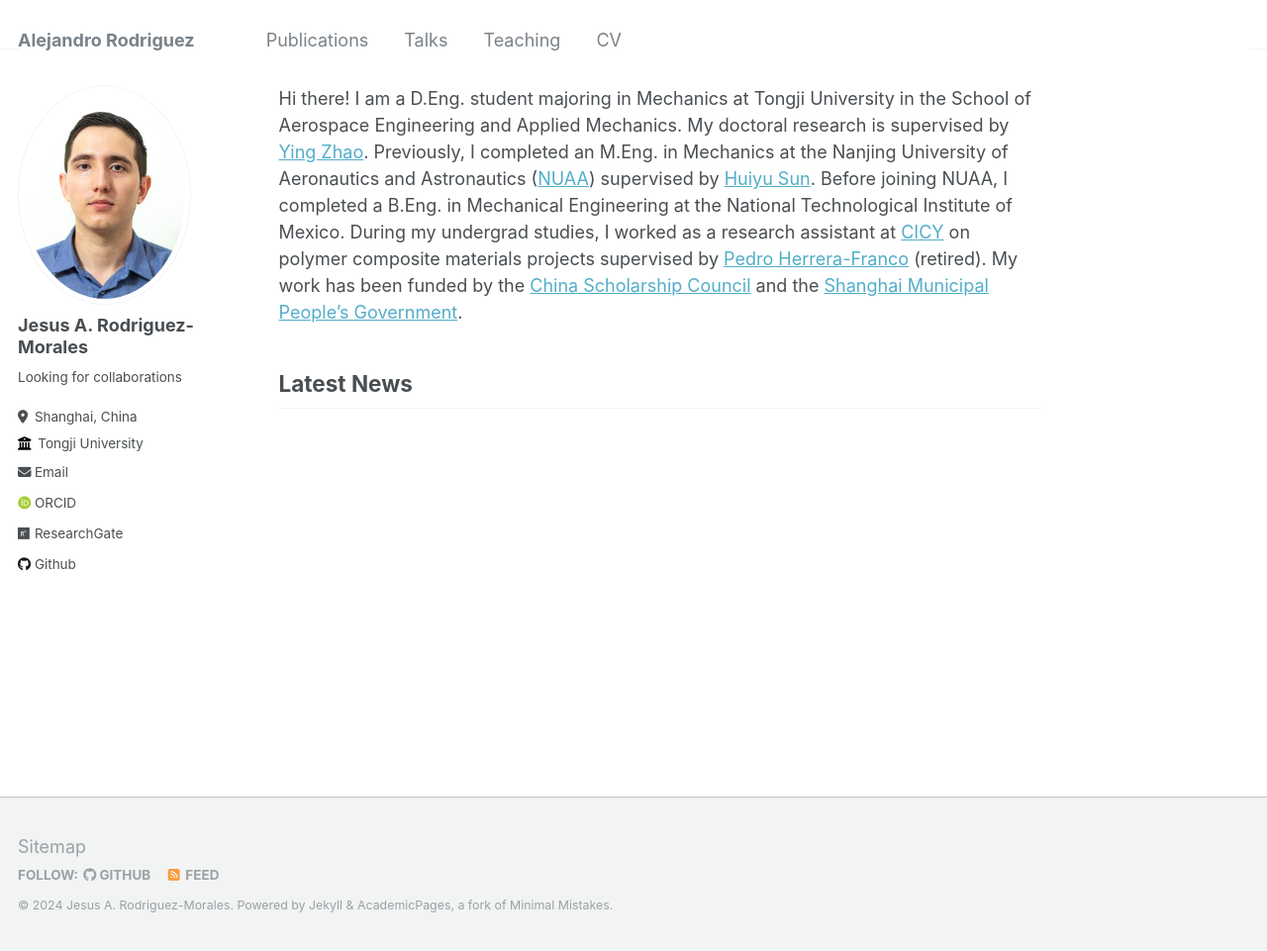
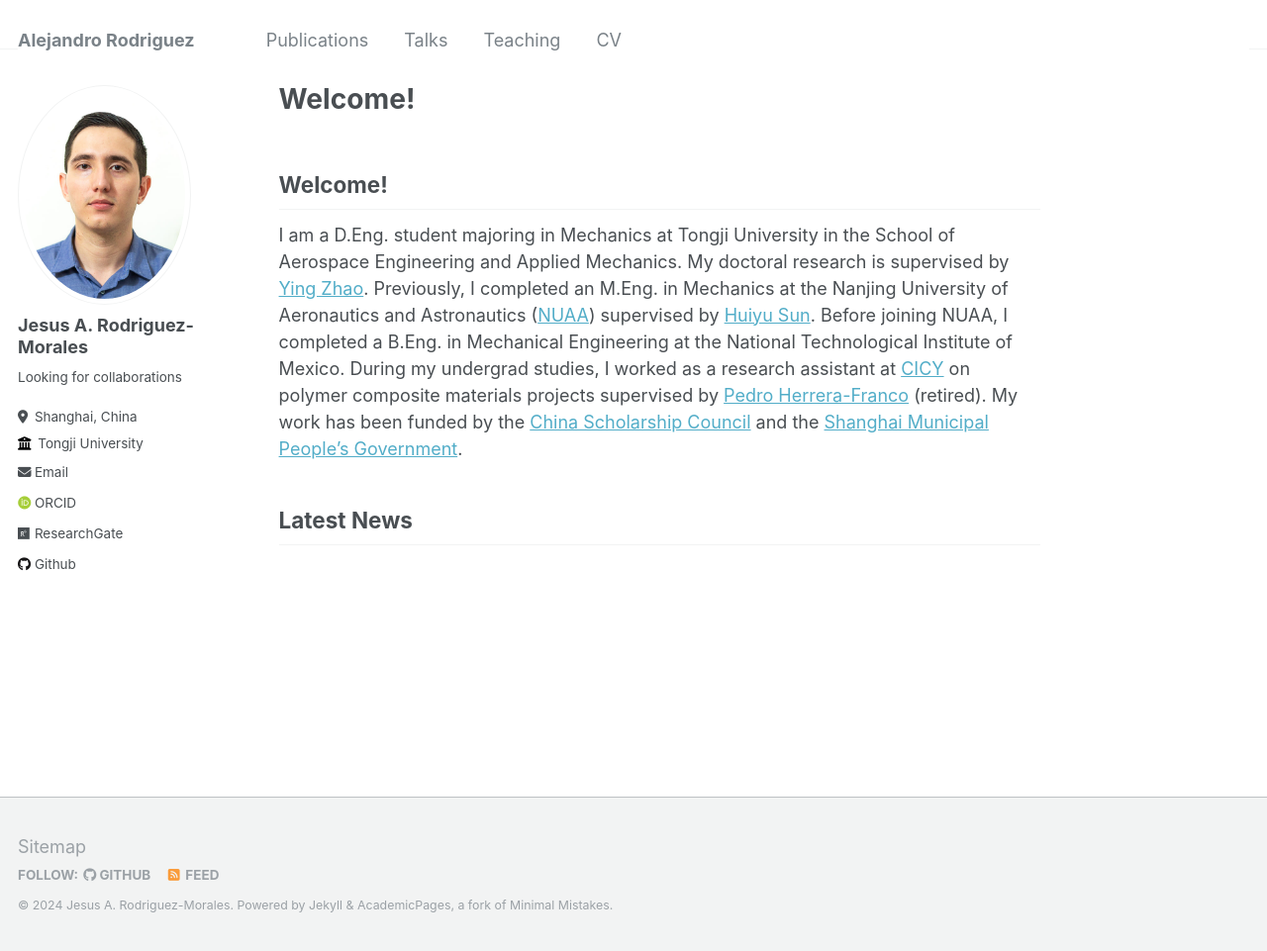
Before and after one commit to alex-rodriguez-m/alex-rodriguez-m.github.io, a Jekyll site: the page built from _pages/about.md, in a window 1280 px wide and 961 px high. Shown: the whole window at 99% size. Built offline with Jekyll 4.4.1, drawn with Linux system fonts in a browser that asks for light colours; some web fonts are replaced; our own code applies the rules of GitHub Pages for plain Markdown files.

Commit message:
Update about.md

```diff
--- a/_pages/about.md
+++ b/_pages/about.md
@@ -6,7 +6,9 @@ redirect_from:
   - /about/
   - /about.html
 ---
-Hi there! I am a D.Eng. student majoring in Mechanics at Tongji University in the School of Aerospace Engineering and Applied Mechanics. My doctoral research is supervised by [Ying Zhao](http://www.yingzhaotj.cn/). Previously, I completed an M.Eng. in Mechanics at the Nanjing University of Aeronautics and Astronautics ([NUAA](http://nuaa.edu.cn/)) supervised by [Huiyu Sun](http://faculty.nuaa.edu.cn/shy/en/index/18666/list/index.htm). Before joining NUAA, I completed a B.Eng. in Mechanical Engineering at the National Technological Institute of Mexico. During my undergrad studies, I worked as a research assistant at [CICY](https://www.cicy.mx/english) on polymer composite materials projects supervised by [Pedro Herrera-Franco](https://www.researchgate.net/profile/Pedro-Herrera-Franco) (retired). My work has been funded by the [China Scholarship Council](https://www.campuschina.org/index.html) and the [Shanghai Municipal People's Government](https://english.shanghai.gov.cn/en-ApplyforScholarships/index.html).
+## Welcome!
+
+I am a D.Eng. student majoring in Mechanics at Tongji University in the School of Aerospace Engineering and Applied Mechanics. My doctoral research is supervised by [Ying Zhao](http://www.yingzhaotj.cn/). Previously, I completed an M.Eng. in Mechanics at the Nanjing University of Aeronautics and Astronautics ([NUAA](http://nuaa.edu.cn/)) supervised by [Huiyu Sun](http://faculty.nuaa.edu.cn/shy/en/index/18666/list/index.htm). Before joining NUAA, I completed a B.Eng. in Mechanical Engineering at the National Technological Institute of Mexico. During my undergrad studies, I worked as a research assistant at [CICY](https://www.cicy.mx/english) on polymer composite materials projects supervised by [Pedro Herrera-Franco](https://www.researchgate.net/profile/Pedro-Herrera-Franco) (retired). My work has been funded by the [China Scholarship Council](https://www.campuschina.org/index.html) and the [Shanghai Municipal People's Government](https://english.shanghai.gov.cn/en-ApplyforScholarships/index.html).
 
 
 ## Latest News
```
